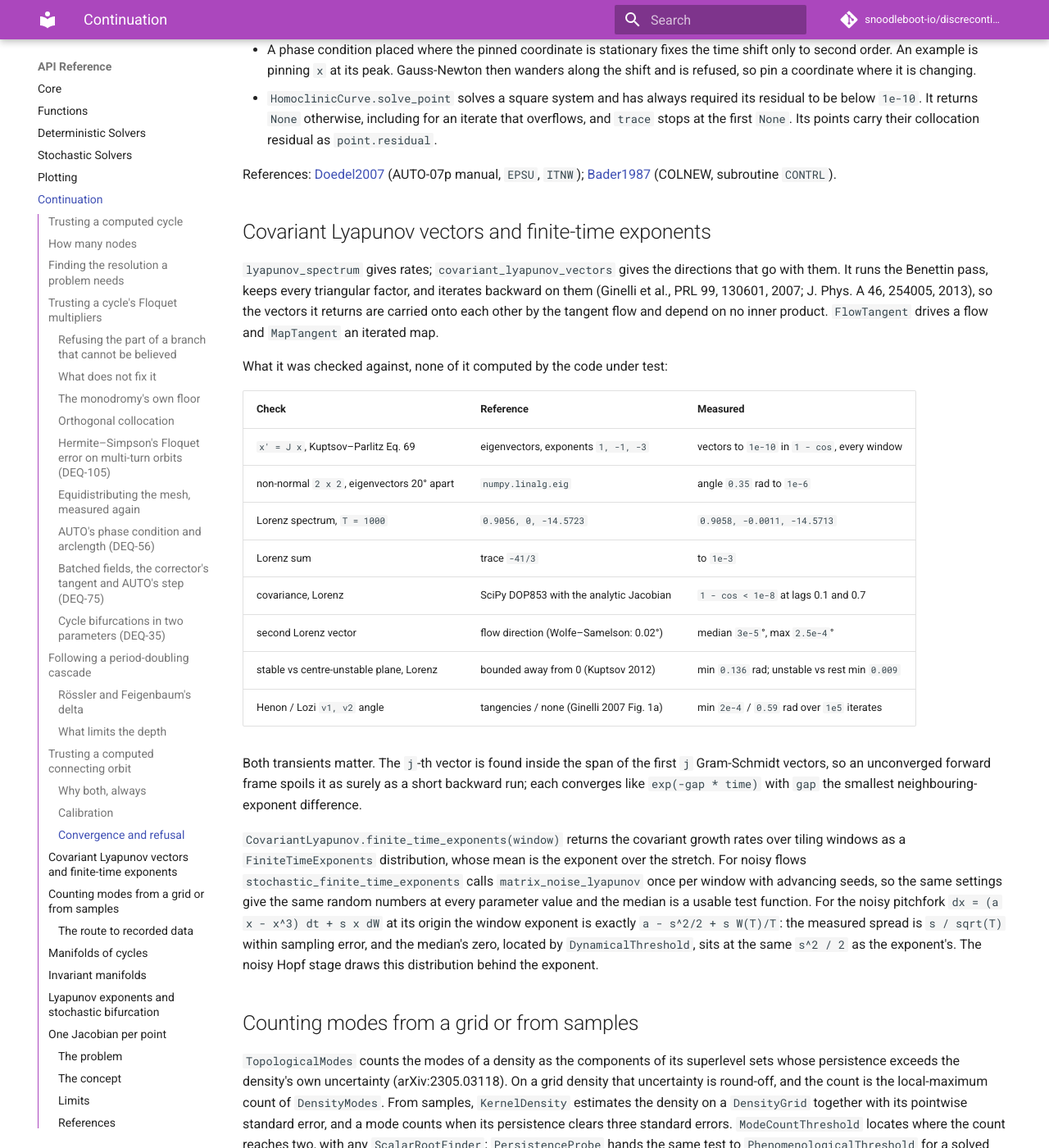
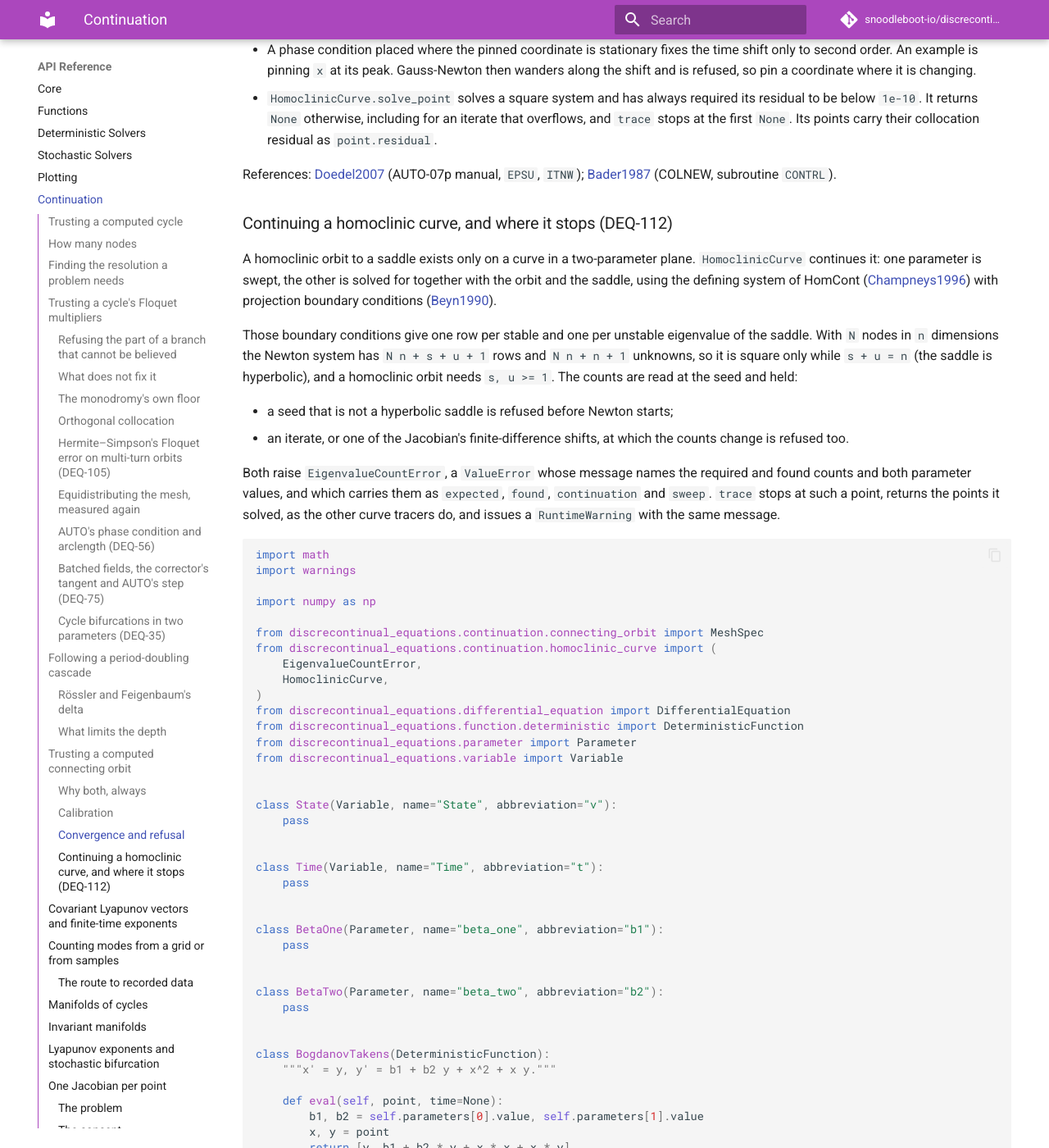
Before and after one commit to snoodleboot-io/discrecontinual_equations, an MkDocs documentation site: the page built from docs/api/continuation.md, in a window 1280 px wide and 1400 px high, scrolled down 17487 px. Shown: the whole window at 82% size. Built offline with MkDocs 1.6.1 and Material for MkDocs 9.7.7, drawn with Linux system fonts in a browser that asks for light colours; comment, search, counter and statistics services are not loaded; some of the changed text lies outside the part shown.

Commit message:
Document the homoclinic curve, its eigenvalue-count refusal and where a trace stops (DEQ-112)
A guide section with the row count that makes the system square only for a
hyperbolic saddle, a runnable example (run: prints two points, then
(1, 1) (2, 0) -0.46), the limits, and the module's API on the continuation
page. Beyn1990 and Champneys1996 go in docs/references/connecting-orbits.md.

Co-Authored-By: Claude Opus 5.5 <noreply@anthropic.com>

````diff
--- a/docs/api/continuation.md
+++ b/docs/api/continuation.md
@@ -813,6 +813,127 @@ else:
 
 References: [Doedel2007](../references.md) (AUTO-07p manual, `EPSU`, `ITNW`);
 [Bader1987](../references.md) (COLNEW, subroutine `CONTRL`).
+
+### Continuing a homoclinic curve, and where it stops (DEQ-112)
+
+A homoclinic orbit to a saddle exists only on a curve in a two-parameter plane.
+`HomoclinicCurve` continues it: one parameter is swept, the other is solved for
+together with the orbit and the saddle, using the defining system of
+HomCont ([Champneys1996](../references.md)) with
+projection boundary conditions ([Beyn1990](../references.md)).
+
+Those boundary conditions give one row per stable and one per unstable
+eigenvalue of the saddle. With `N` nodes in `n` dimensions the Newton system has
+`N n + s + u + 1` rows and `N n + n + 1` unknowns, so it is square only while
+`s + u = n` (the saddle is hyperbolic), and a homoclinic orbit needs `s, u >= 1`.
+The counts are read at the seed and held:
+
+- a seed that is not a hyperbolic saddle is refused before Newton starts;
+- an iterate, or one of the Jacobian's finite-difference shifts, at which the
+  counts change is refused too.
+
+Both raise `EigenvalueCountError`, a `ValueError` whose message names the
+required and found counts and both parameter values, and which carries them as
+`expected`, `found`, `continuation` and `sweep`. `trace` stops at such a point,
+returns the points it solved, as the other curve tracers do, and issues a
+`RuntimeWarning` with the same message.
+
+```python
+import math
+import warnings
+
+import numpy as np
+
+from discrecontinual_equations.continuation.connecting_orbit import MeshSpec
+from discrecontinual_equations.continuation.homoclinic_curve import (
+    EigenvalueCountError,
+    HomoclinicCurve,
+)
+from discrecontinual_equations.differential_equation import DifferentialEquation
+from discrecontinual_equations.function.deterministic import DeterministicFunction
+from discrecontinual_equations.parameter import Parameter
+from discrecontinual_equations.variable import Variable
+
+
+class State(Variable, name="State", abbreviation="v"):
+    pass
+
+
+class Time(Variable, name="Time", abbreviation="t"):
+    pass
+
+
+class BetaOne(Parameter, name="beta_one", abbreviation="b1"):
+    pass
+
+
+class BetaTwo(Parameter, name="beta_two", abbreviation="b2"):
+    pass
+
+
+class BogdanovTakens(DeterministicFunction):
+    """x' = y, y' = b1 + b2 y + x^2 + x y."""
+
+    def eval(self, point, time=None):
+        b1, b2 = self.parameters[0].value, self.parameters[1].value
+        x, y = point
+        return [y, b1 + b2 * y + x * x + x * y]
+
+
+parameters = [BetaOne(value=0.0), BetaTwo(value=0.0)]
+equation = DifferentialEquation(
+    variables=[State(), State()],
+    time=Time(),
+    parameters=parameters,
+    derivative=BogdanovTakens(
+        variables=[State(), State()],
+        parameters=parameters,
+        results=[State(), State()],
+        time=None,
+    ),
+)
+
+# The Bogdanov-Takens asymptotics: b1 ~ -eps^4 at b2 = 5 eps^2 / 7.
+eps, intervals = 0.25, 30
+half = 5.0 * math.sqrt(2.0) / eps
+t = np.linspace(-half, half, intervals + 1)
+profile = 1.0 / np.cosh(eps * t / math.sqrt(2.0)) ** 2
+orbit = np.column_stack(
+    [
+        eps**2 * (1.0 - 3.0 * profile),
+        eps**3 * 3.0 * math.sqrt(2.0) * profile * np.tanh(eps * t / math.sqrt(2.0)),
+    ],
+)
+saddle = np.array([eps**2, 0.0])
+
+# Free b1, sweep b2 towards the Bogdanov-Takens point.
+curve = HomoclinicCurve(equation, 0, 1, MeshSpec(half, intervals, 1, 0.0))
+points = curve.trace([5.0 / 7.0 * eps**2, 0.04], orbit, saddle, -(eps**4))
+print([(round(p.sweep, 4), round(p.continuation, 6)) for p in points])
+
+# Free b2 from a seed off the curve: b1 > 0 has no equilibrium at all.
+free_b2 = HomoclinicCurve(equation, 1, 0, MeshSpec(half, intervals, 1, 0.0))
+try:
+    free_b2.solve_point(5.0 / 7.0 * eps**2, orbit, saddle, -(eps**4))
+except EigenvalueCountError as refusal:
+    print(refusal.expected, refusal.found, f"{refusal.continuation:.3g}")
+```
+
+This prints the two solved points, then `(1, 1) (2, 0) -0.46`: freeing `b2`
+from a seed with `b1 > 0`, where the field has no equilibrium at all, Newton
+moves `b2` until the "saddle" is a stable node.
+
+Limits:
+
+- The counts come from a finite-difference Jacobian and a `1e-9` threshold on
+  the real parts, so a saddle within about `1e-7` of a fold or of a zero real
+  part may be read with the wrong counts.
+- A refusal only says the counts changed. Whether the curve really ends there
+  (for instance at a Bogdanov-Takens point, where the saddle merges with
+  another equilibrium) or Newton just wandered off from a poor seed is for the
+  caller to judge; a better seed or a smaller sweep step tells them apart.
+- Natural-parameter continuation cannot pass a fold of the curve in the swept
+  parameter.
 
 ## Covariant Lyapunov vectors and finite-time exponents
 
@@ -1438,6 +1559,8 @@ The concepts, worked examples and limits are on the
 
 ::: discrecontinual_equations.continuation.shilnikov
 
+::: discrecontinual_equations.continuation.homoclinic_curve
+
 ## Heteroclinic networks
 
 ::: discrecontinual_equations.continuation.heteroclinic_network
````
Also changed, not shown: docs/references/connecting-orbits.md (+1 -1 lines), 1 other file.
